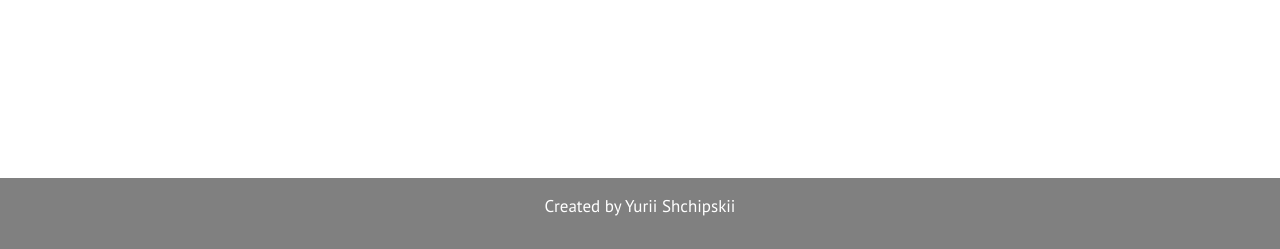
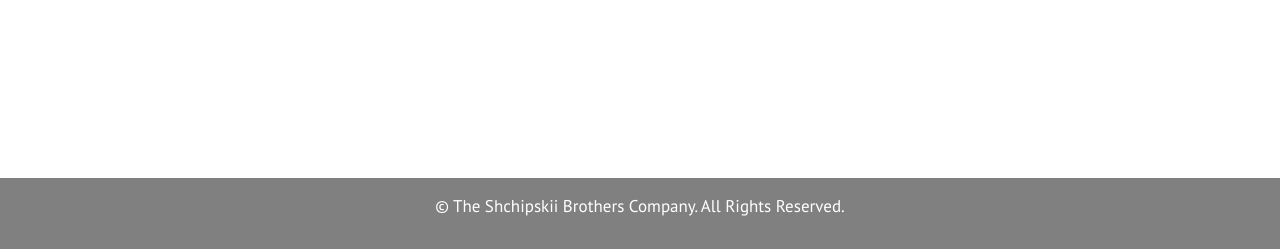
Before and after one commit to VKhomiuk/Hospital2020, a Django app: page /doctors/ in a window 1280 px wide. Shown: the part 551-800 px from the top of the page. Run offline with Django 3.2, Linux system fonts and the light colour scheme; data that the repository does not hold is empty; some libraries are stand-ins or nearby versions.

Commit message:
footer_13

```diff
--- a/static/style/style.css
+++ b/static/style/style.css
@@ -782,11 +782,6 @@ h1, h2, h3, h4, h5 {
     background: #808080;
 }
 
-.footer a{
-    color: #fff;
-    font-size: 17px;
-}
-
 .footer p {
     color: #fff;
     font-size: 17px;
--- a/static/style/style.scss
+++ b/static/style/style.scss
@@ -705,11 +705,6 @@ h1, h2, h3, h4, h5 {
   padding: 20px 0;
   background: $grey-color;
 
-  a {
-    color: #fff;
-    font-size: 17px;
-  }
-
   p {
     color: #fff;
     font-size: 17px;
--- a/templates/include/footer.html
+++ b/templates/include/footer.html
@@ -1,5 +1,5 @@
 <footer class="footer">
-    <p>Created by <a href="https://www.facebook.com/profile.php?id=100017269531170">Yurii Shchipskii</a></p>
+    <p>© The Shchipskii Brothers Company. All Rights Reserved.</p>
 </footer>
 
 {#<div id="fb-root"></div>#}
```
